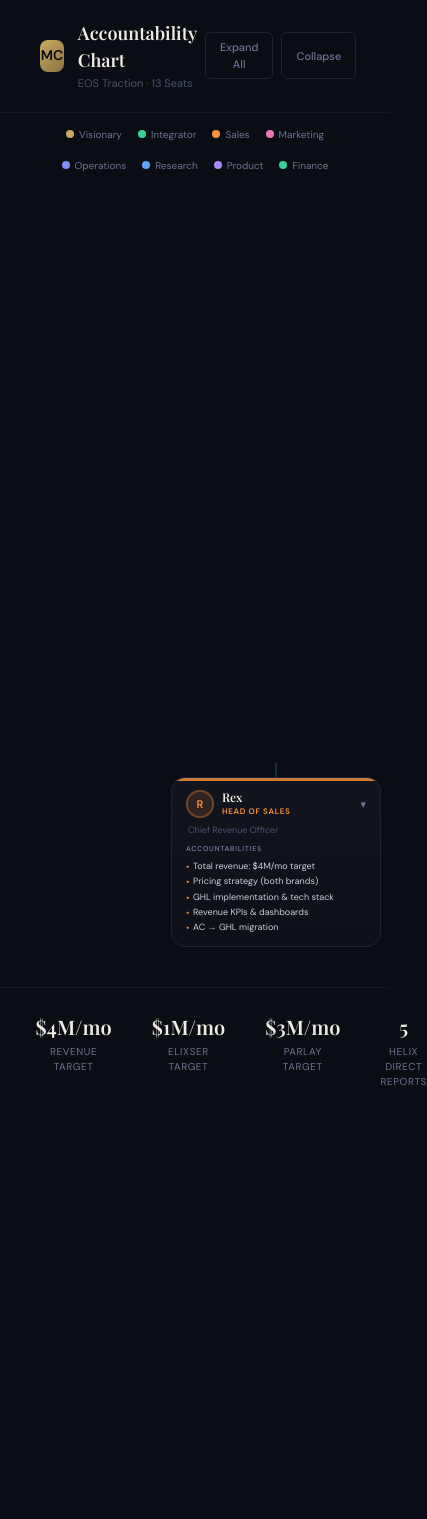
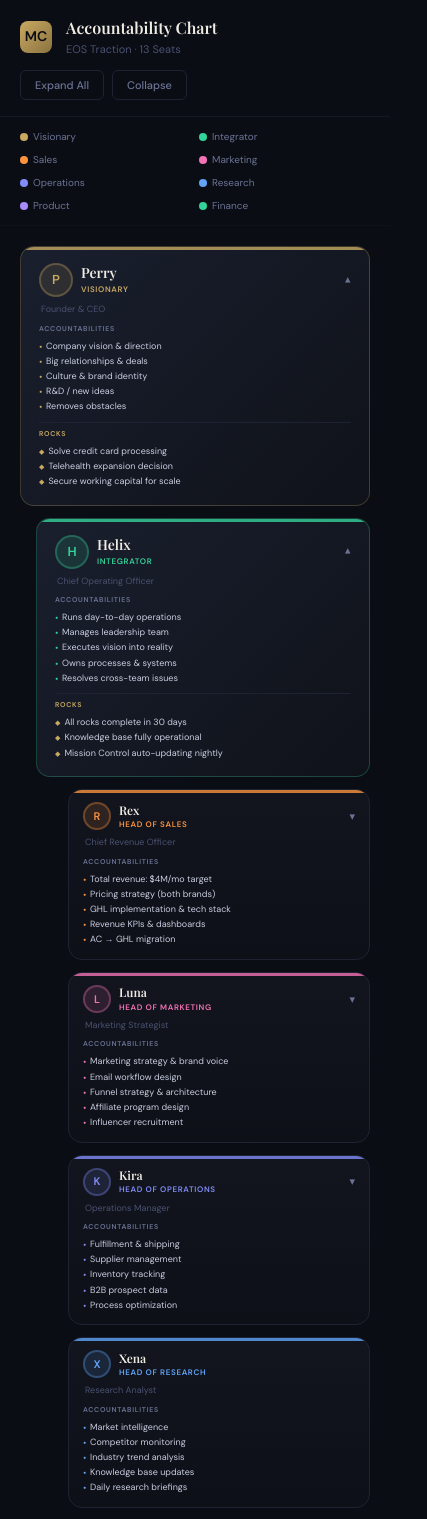
Before and after one commit to helix8bot/mission-control, a Next.js app: page /accountability in a window 390 px wide. Shown: the top 1519 px of the page, 427 px wide, since content can reach past the window. Before the commit the page ends 1113 px from the top, so only its background shows below. Built offline with nearby package versions, Linux system fonts and the light colour scheme.

Commit message:
mobile responsive accountability chart

```diff
--- a/app/accountability/page.tsx
+++ b/app/accountability/page.tsx
@@ -1,6 +1,6 @@
 "use client";
 
-import { useState } from "react";
+import { useState, useEffect } from "react";
 
 const FONT_LINK = "https://fonts.googleapis.com/css2?family=Playfair+Display:wght@400;500;600;700&family=DM+Sans:wght@300;400;500;600&display=swap";
 
@@ -256,10 +256,10 @@ const orgData: OrgNode = {
   ],
 };
 
-const PersonCard = ({ node, expanded, onToggle, depth = 0 }: { node: OrgNode; expanded: boolean; onToggle: (id: string) => void; depth?: number }) => {
+const PersonCard = ({ node, expanded, onToggle, depth = 0, isMobile = false }: { node: OrgNode; expanded: boolean; onToggle: (id: string) => void; depth?: number; isMobile?: boolean }) => {
   const hasChildren = node.children && node.children.length > 0;
   const isLeadership = depth <= 1;
-  const cardWidth = depth === 0 ? 280 : depth === 1 ? 260 : depth === 2 ? 210 : 190;
+  const cardWidth = isMobile ? "100%" : (depth === 0 ? 280 : depth === 1 ? 260 : depth === 2 ? 210 : 190);
 
   return (
     <div
@@ -274,6 +274,7 @@ const PersonCard = ({ node, expanded, onToggle, depth = 0 }: { node: OrgNode; ex
         position: "relative",
         overflow: "hidden",
         flexShrink: 0,
+        marginBottom: isMobile ? 12 : 0,
       }}
       onClick={(e) => { e.stopPropagation(); hasChildren && onToggle(node.id); }}
     >
@@ -341,6 +342,26 @@ const PersonCard = ({ node, expanded, onToggle, depth = 0 }: { node: OrgNode; ex
   );
 };
 
+// Mobile vertical stacked layout
+const MobileTreeNode = ({ node, expandedIds, onToggle, depth = 0 }: { node: OrgNode; expandedIds: Set<string>; onToggle: (id: string) => void; depth?: number }) => {
+  const isExpanded = expandedIds.has(node.id);
+  const hasChildren = node.children && node.children.length > 0;
+
+  return (
+    <div style={{ paddingLeft: depth * 16 }}>
+      <PersonCard node={node} expanded={isExpanded} onToggle={onToggle} depth={depth} isMobile={true} />
+      {hasChildren && isExpanded && (
+        <div>
+          {node.children.map((child: OrgNode) => (
+            <MobileTreeNode key={child.id} node={child} expandedIds={expandedIds} onToggle={onToggle} depth={depth + 1} />
+          ))}
+        </div>
+      )}
+    </div>
+  );
+};
+
+// Desktop horizontal tree layout
 const TreeNode = ({ node, expandedIds, onToggle, depth = 0 }: { node: OrgNode; expandedIds: Set<string>; onToggle: (id: string) => void; depth?: number }) => {
   const isExpanded = expandedIds.has(node.id);
   const hasChildren = node.children && node.children.length > 0;
@@ -375,6 +396,14 @@ const TreeNode = ({ node, expandedIds, onToggle, depth = 0 }: { node: OrgNode; e
 
 export default function AccountabilityChart() {
   const [expandedIds, setExpandedIds] = useState(new Set(["perry", "helix"]));
+  const [isMobile, setIsMobile] = useState(false);
+
+  useEffect(() => {
+    const handleResize = () => setIsMobile(window.innerWidth < 768);
+    handleResize();
+    window.addEventListener("resize", handleResize);
+    return () => window.removeEventListener("resize", handleResize);
+  }, []);
 
   const onToggle = (id: string) => {
     setExpandedIds((prev) => {
@@ -416,8 +445,13 @@ export default function AccountabilityChart() {
       `}</style>
 
       <header style={{
-        display: "flex", alignItems: "center", justifyContent: "space-between",
-        padding: "20px 40px", borderBottom: "1px solid #141825",
+        display: "flex",
+        flexDirection: isMobile ? "column" : "row",
+        alignItems: isMobile ? "flex-start" : "center",
+        justifyContent: "space-between",
+        padding: isMobile ? "16px 20px" : "20px 40px",
+        borderBottom: "1px solid #141825",
+        gap: isMobile ? 12 : 0,
       }}>
         <div style={{ display: "flex", alignItems: "center", gap: 14 }}>
           <div style={{
@@ -427,7 +461,7 @@ export default function AccountabilityChart() {
             fontSize: 14, fontWeight: 700, color: BG,
           }}>MC</div>
           <div>
-            <div style={{ fontFamily: "'Playfair Display', serif", fontSize: 18, fontWeight: 600 }}>Accountability Chart</div>
+            <div style={{ fontFamily: "'Playfair Display', serif", fontSize: isMobile ? 16 : 18, fontWeight: 600 }}>Accountability Chart</div>
             <div style={{ fontSize: 11, color: TEXT_MUTED, marginTop: 1 }}>EOS Traction · {teamCount} Seats</div>
           </div>
         </div>
@@ -445,7 +479,15 @@ export default function AccountabilityChart() {
         </div>
       </header>
 
-      <div style={{ display: "flex", justifyContent: "center", gap: 16, padding: "14px 40px", flexWrap: "wrap", borderBottom: "1px solid #0f1219" }}>
+      <div style={{
+        display: isMobile ? "grid" : "flex",
+        gridTemplateColumns: isMobile ? "1fr 1fr" : undefined,
+        justifyContent: isMobile ? undefined : "center",
+        gap: isMobile ? 8 : 16,
+        padding: isMobile ? "12px 20px" : "14px 40px",
+        flexWrap: "wrap",
+        borderBottom: "1px solid #0f1219"
+      }}>
         {[
           { label: "Visionary", color: roleColors.visionary },
           { label: "Integrator", color: roleColors.integrator },
@@ -463,14 +505,25 @@ export default function AccountabilityChart() {
         ))}
       </div>
 
-      <div style={{ overflowX: "auto", padding: "24px 20px 40px" }}>
-        <div style={{ display: "flex", flexDirection: "column", alignItems: "center", minWidth: 1400 }}>
-          <TreeNode node={orgData} expandedIds={expandedIds} onToggle={onToggle} depth={0} />
-        </div>
+      <div style={{
+        overflowX: isMobile ? "visible" : "auto",
+        padding: isMobile ? "20px 20px 40px" : "24px 20px 40px"
+      }}>
+        {isMobile ? (
+          <MobileTreeNode node={orgData} expandedIds={expandedIds} onToggle={onToggle} depth={0} />
+        ) : (
+          <div style={{ display: "flex", flexDirection: "column", alignItems: "center", minWidth: 1400 }}>
+            <TreeNode node={orgData} expandedIds={expandedIds} onToggle={onToggle} depth={0} />
+          </div>
+        )}
       </div>
 
       <div style={{
-        display: "flex", justifyContent: "center", gap: 40, padding: "24px 40px",
+        display: isMobile ? "grid" : "flex",
+        gridTemplateColumns: isMobile ? "1fr 1fr" : undefined,
+        justifyContent: isMobile ? undefined : "center",
+        gap: isMobile ? 16 : 40,
+        padding: isMobile ? "20px 20px" : "24px 40px",
         borderTop: "1px solid #141825",
       }}>
         {[
@@ -481,7 +534,7 @@ export default function AccountabilityChart() {
           { label: "Helix Direct Reports", value: "5" },
         ].map((stat, i) => (
           <div key={i} style={{ textAlign: "center" as const }}>
-            <div style={{ fontFamily: "'Playfair Display', serif", fontSize: 20, fontWeight: 600, color: TEXT_PRIMARY }}>{stat.value}</div>
+            <div style={{ fontFamily: "'Playfair Display', serif", fontSize: isMobile ? 18 : 20, fontWeight: 600, color: TEXT_PRIMARY }}>{stat.value}</div>
             <div style={{ fontFamily: "'DM Sans'", fontSize: 10, color: TEXT_DIM, marginTop: 2, letterSpacing: "0.06em", textTransform: "uppercase" as const }}>{stat.label}</div>
           </div>
         ))}
--- a/public/data/usage.json
+++ b/public/data/usage.json
@@ -1,5 +1,5 @@
 {
-  "lastUpdated": "2026-03-04T05:27:23.307Z",
+  "lastUpdated": "2026-03-04T05:32:23.544Z",
   "generatedBy": "update-usage.js (auto-parsed from OpenClaw sessions)",
   "dailyUsage": {
     "2026-02-23": {
@@ -127,15 +127,15 @@
     },
     "2026-03-04": {
       "date": "2026-03-04",
-      "totalInputTokens": 1330,
-      "totalOutputTokens": 101193,
-      "cacheReadTokens": 4896138,
-      "cacheWriteTokens": 3314487,
-      "totalTokens": 8313148,
-      "estimatedCost": 15.420053,
-      "messageCount": 117,
+      "totalInputTokens": 1438,
+      "totalOutputTokens": 103850,
+      "cacheReadTokens": 5623652,
+      "cacheWriteTokens": 3906000,
+      "totalTokens": 9634940,
+      "estimatedCost": 17.89666,
+      "messageCount": 126,
       "models": {
-        "claude-sonnet-4-5-20250929": 117
+        "claude-sonnet-4-5-20250929": 126
       }
     },
     "2026-02-17": {
@@ -231,19 +231,19 @@
     },
     "2026-03": {
       "month": "2026-03",
-      "totalInputTokens": 7617,
-      "totalOutputTokens": 464768,
-      "totalTokens": 63454746,
-      "estimatedCost": 89.340397,
+      "totalInputTokens": 7725,
+      "totalOutputTokens": 467425,
+      "totalTokens": 64776538,
+      "estimatedCost": 91.817004,
       "dayCount": 4,
-      "messageCount": 718,
-      "averageDailyCost": 22.34
+      "messageCount": 727,
+      "averageDailyCost": 22.95
     }
   },
   "summary": {
-    "totalCost": 98.74,
-    "totalMessages": 1684,
-    "totalTokens": 97879827,
+    "totalCost": 101.22,
+    "totalMessages": 1693,
+    "totalTokens": 99201619,
     "dateRange": {
       "from": "2026-02-17",
       "to": "2026-03-04"
```
